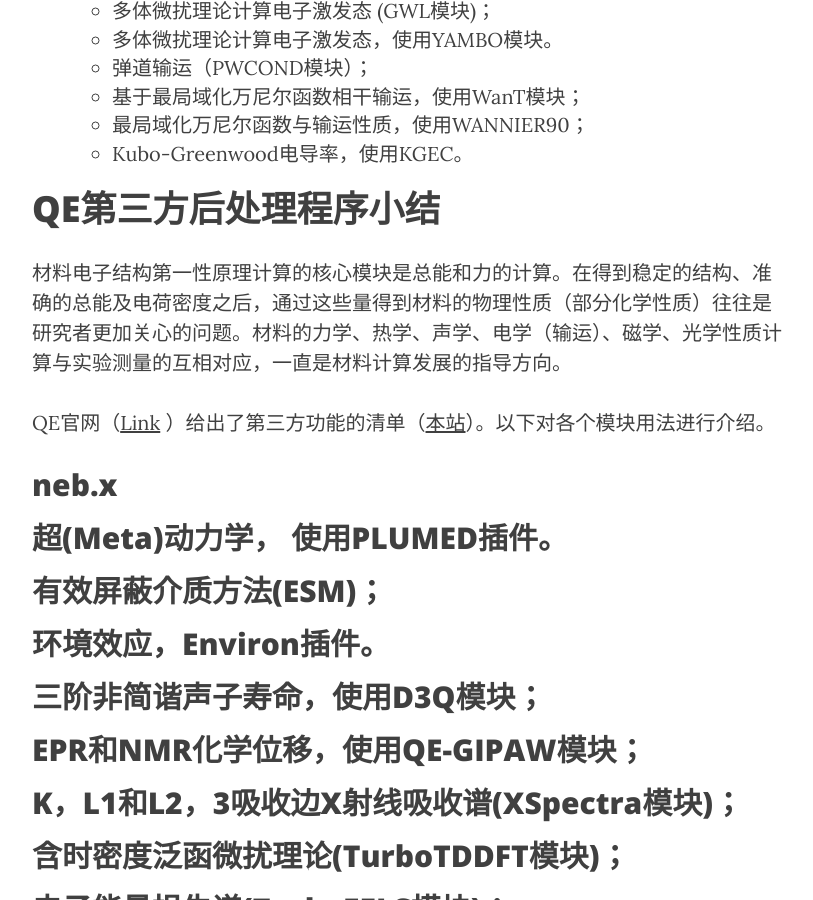
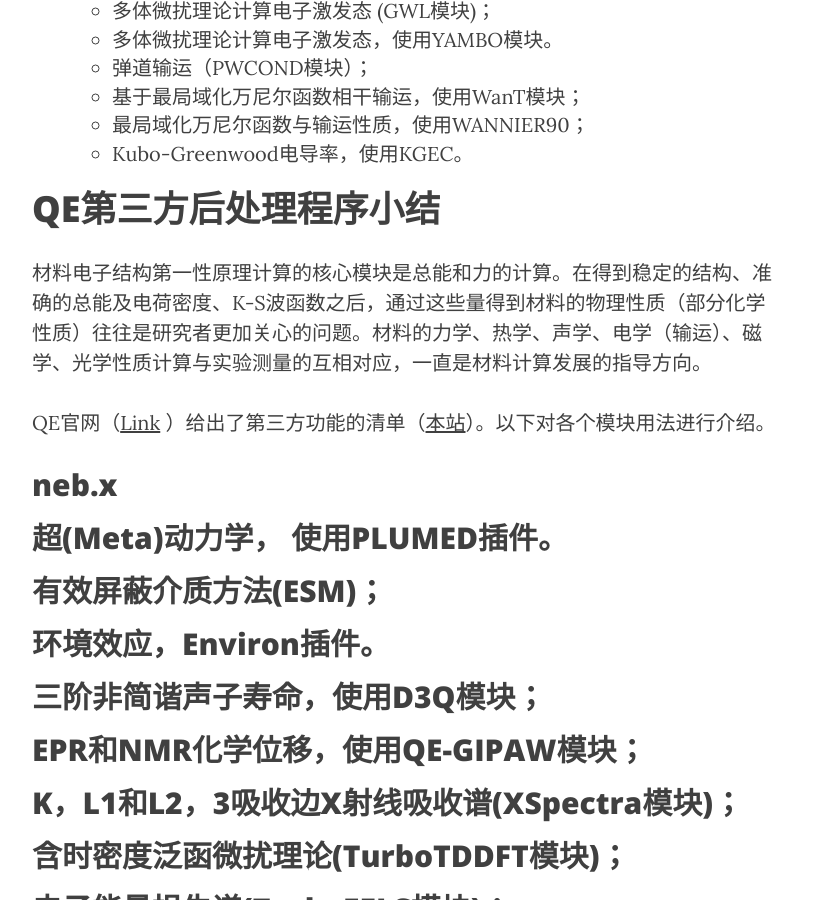
Before and after one commit to yyyu200/DFTbook, a Jekyll site: the page built from _posts/2019-08-20-Thirdparty.md, in a window 1280 px wide and 900 px high, scrolled down 501 px. Shown: the whole window, without its empty margins (233-1046 px from the left). Built offline with Jekyll 4.4.1, drawn with Linux system fonts in a browser that asks for light colours; nearby versions of some CDN libraries; comment, search, counter and statistics services are not loaded.

Commit message:
modify at20190820-13:33:58-aliyun

```diff
--- a/_posts/2019-08-20-Thirdparty.md
+++ b/_posts/2019-08-20-Thirdparty.md
@@ -21,7 +21,7 @@ trans: cube
 
 # QE第三方后处理程序小结
 
-材料电子结构第一性原理计算的核心模块是总能和力的计算。在得到稳定的结构、准确的总能及电荷密度之后，通过这些量得到材料的物理性质（部分化学性质）往往是研究者更加关心的问题。材料的力学、热学、声学、电学（输运）、磁学、光学性质计算与实验测量的互相对应，一直是材料计算发展的指导方向。
+材料电子结构第一性原理计算的核心模块是总能和力的计算。在得到稳定的结构、准确的总能及电荷密度、K-S波函数之后，通过这些量得到材料的物理性质（部分化学性质）往往是研究者更加关心的问题。材料的力学、热学、声学、电学（输运）、磁学、光学性质计算与实验测量的互相对应，一直是材料计算发展的指导方向。
 
 QE官网（[Link](http://www.quantum-espresso.org/project/what-can-qe-do) ）给出了第三方功能的清单（[本站](../../../../2018/05/01/QE-List/)）。以下对各个模块用法进行介绍。
 
```
